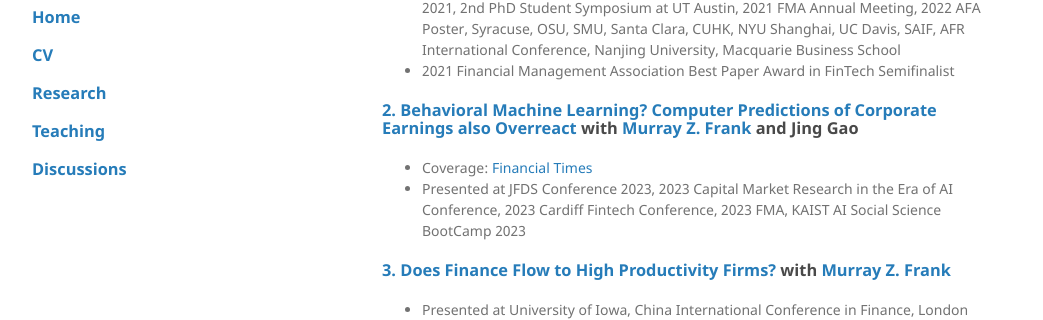
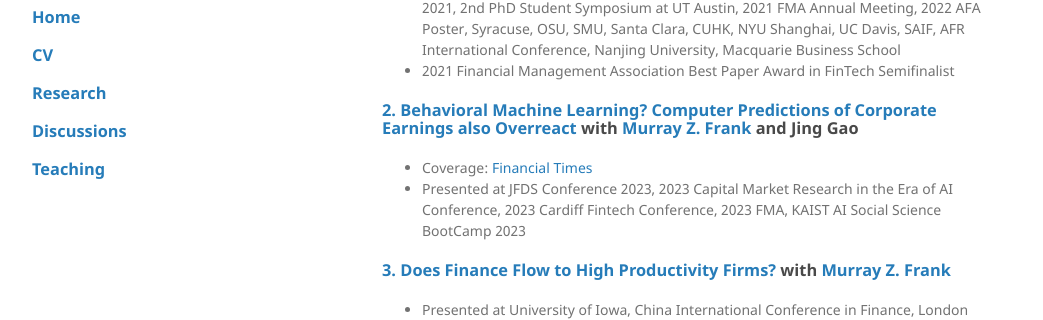
Before and after one commit to keeryang/keeryang.github.io, a Jekyll site: the page built from index.md, in a window 1280 px wide. Shown: the part 552-872 px from the top of the page, without its empty margins (118-1161 px from the left). Built offline with Jekyll 4.4.1, drawn with Linux system fonts in a browser that asks for light colours; the repository's description, which GitHub fills in, is left out; our own code applies the rules of GitHub Pages for plain Markdown files.

Commit message:
Update default.html

```diff
--- a/_layouts/default.html
+++ b/_layouts/default.html
@@ -34,8 +34,8 @@
             <h3><p class="view"><a href="https://keeryang.github.io/">Home</a></p></h3>
             <h3><p class="view"><a href="https://keeryang.github.io/papers/CV_KeerYang.pdf">CV</a></p></h3>
             <h3><p class="view"><a href="https://keeryang.github.io/#research">Research</a></p></h3>
-            <h3><p class="view"><a href="https://keeryang.github.io/basicpython">Teaching</a></p></h3>
             <h3><p class="view"><a href="https://keeryang.github.io/#discussions">Discussions</a></p></h3>
+            <h3><p class="view"><a href="https://keeryang.github.io/#basicpython">Teaching</a></p></h3>
 
       </header>
       <section>
```
